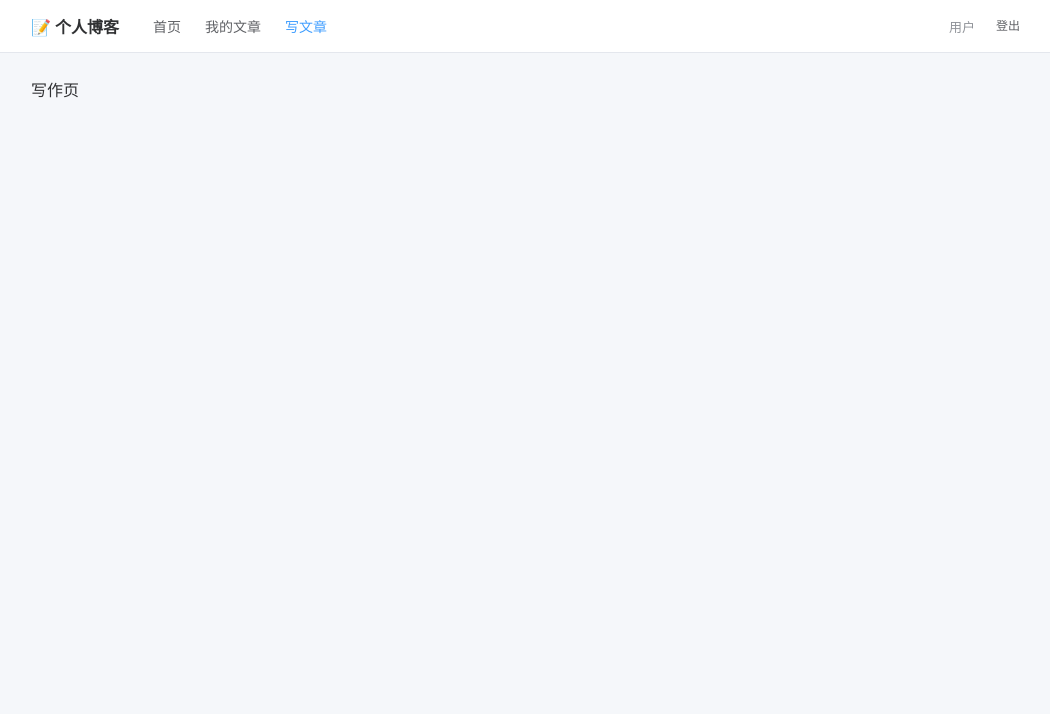
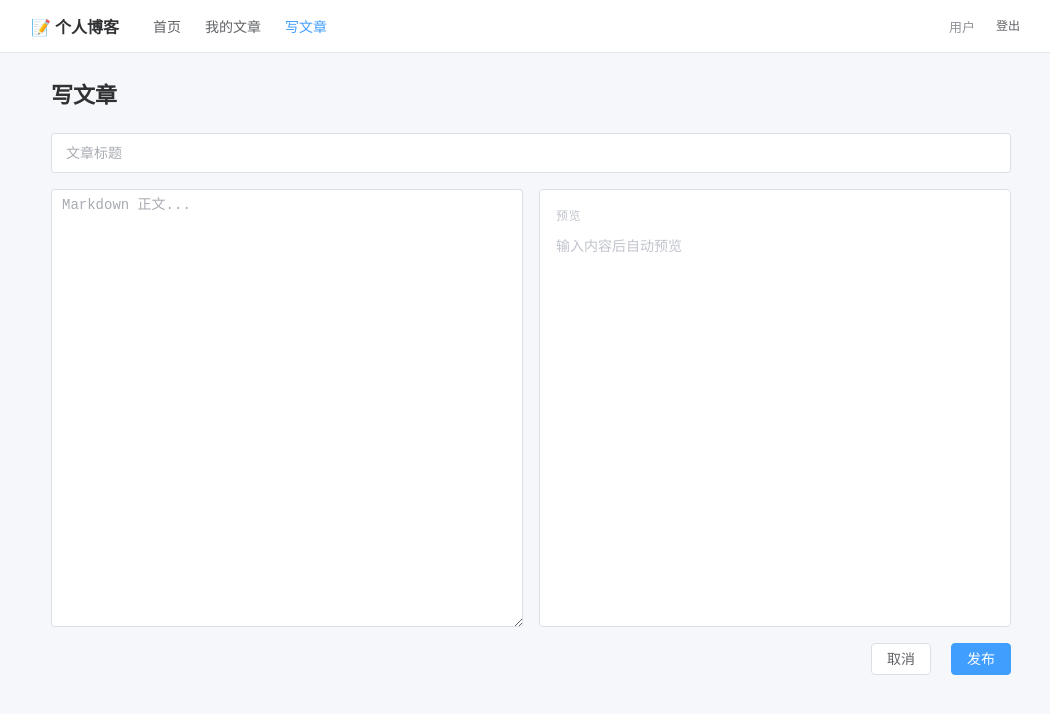
Before and after one commit to Azure404-undefined/Personal-Blog, a Vue app in the folder personal-blog/: page /write in a window 1280 px wide. Shown: the top 714 px of the page, without its empty margins (109-1159 px from the left). Built offline with nearby package versions, Linux system fonts and the light colour scheme; sample sign-in values are in the browser's storage.

Commit message:
feat: add write/edit page, my-articles page, and 404 catch-all route

```diff
--- a/personal-blog/src/router/index.ts
+++ b/personal-blog/src/router/index.ts
@@ -44,10 +44,10 @@ const router = createRouter({
         requiresAuth: true,
       },
     },
-    // {
-    //   path: '/*',
-    //   redirect: '/',
-    // }
+    {
+      path: '/:pathMatch(.*)*',
+      redirect: '/',
+    }
   ],
 })
 
--- a/personal-blog/src/views/my-articles/index.vue
+++ b/personal-blog/src/views/my-articles/index.vue
@@ -1,15 +1,198 @@
 <script setup lang="ts">
-    defineOptions({
-        name: 'MyArticlesView'
-    })
+import { ref, onMounted } from 'vue';
+import { useRouter } from 'vue-router';
+import { getMyArticles, deleteArticle } from '@/services/api/articles';
+import { ElMessageBox, ElMessage } from 'element-plus';
+
+defineOptions({ name: 'MyArticlesView' });
+
+const router = useRouter();
+
+const loading = ref(true);
+const error = ref('');
+const articles = ref<API.Articles.Article[]>([]);
+const page = ref(1);
+const total = ref(0);
+const pageSize = 10;
+const deleting = ref<string | null>(null);
+
+const fetchArticles = async () => {
+  loading.value = true;
+  error.value = '';
+  try {
+    const res = await getMyArticles({ page: page.value, pageSize });
+    articles.value = res.records;
+    total.value = res.total;
+  } catch (e: any) {
+    error.value = e?.message || '加载失败';
+  } finally {
+    loading.value = false;
+  }
+};
+
+const onPageChange = (p: number) => {
+  page.value = p;
+  fetchArticles();
+};
+
+const fmtDate = (ts: number) => {
+  const d = new Date(ts);
+  const pad = (n: number) => String(n).padStart(2, '0');
+  return `${d.getFullYear()}-${pad(d.getMonth() + 1)}-${pad(d.getDate())}`;
+};
+
+const handleDelete = async (id: string) => {
+  try {
+    await ElMessageBox.confirm('确定要删除这篇文章吗？', '删除确认', {
+      confirmButtonText: '删除',
+      cancelButtonText: '取消',
+      type: 'warning',
+    });
+  } catch {
+    return;
+  }
+  deleting.value = id;
+  try {
+    await deleteArticle(id);
+    articles.value = articles.value.filter((a) => a._id !== id);
+    total.value--;
+  } catch (e: any) {
+    ElMessage.error(e?.message || '删除失败');
+  } finally {
+    deleting.value = null;
+  }
+};
+
+onMounted(fetchArticles);
 </script>
 
 <template>
-    <div>
-        我的文章
+  <div class="my-page">
+    <h1 class="page-title">我的文章</h1>
+
+    <!-- loading -->
+    <div v-if="loading" class="state-box">
+      <el-icon class="is-loading" :size="24"><Loading /></el-icon>
+      <span>加载中...</span>
     </div>
+
+    <!-- error -->
+    <div v-else-if="error" class="state-box">
+      <p class="state-text error-text">{{ error }}</p>
+      <el-button @click="fetchArticles">重试</el-button>
+    </div>
+
+    <!-- empty -->
+    <div v-else-if="!articles.length" class="state-box">
+      <p class="state-text">还没有文章</p>
+      <el-button type="primary" @click="router.push('/write')">写一篇</el-button>
+    </div>
+
+    <!-- list -->
+    <template v-else>
+      <div class="article-list">
+        <div v-for="item in articles" :key="item._id" class="article-row">
+          <div class="row-main" @click="router.push(`/articles/${item._id}`)">
+            <h3 class="row-title">{{ item.title }}</h3>
+            <time class="row-date">{{ fmtDate(item.updatedAt) }}</time>
+          </div>
+          <div class="row-actions">
+            <el-button size="small" @click="router.push(`/write?id=${item._id}`)">编辑</el-button>
+            <el-button
+              size="small"
+              type="danger"
+              :loading="deleting === item._id"
+              @click="handleDelete(item._id)"
+            >
+              删除
+            </el-button>
+          </div>
+        </div>
+      </div>
+
+      <div v-if="total > pageSize" class="pagination-wrap">
+        <el-pagination
+          background
+          layout="prev, pager, next"
+          :total="total"
+          :page-size="pageSize"
+          :current-page="page"
+          @current-change="onPageChange"
+        />
+      </div>
+    </template>
+  </div>
 </template>
 
-<style scoped>
+<style lang="scss" scoped>
+.my-page {
+  max-width: 800px;
+  margin: 0 auto;
+}
 
+.page-title {
+  margin: 0 0 24px;
+  font-size: 22px;
+  font-weight: 600;
+}
+
+.state-box {
+  display: flex;
+  flex-direction: column;
+  align-items: center;
+  gap: 12px;
+  padding: 60px 0;
+  color: #909399;
+}
+.state-text {
+  margin: 0;
+  font-size: 14px;
+}
+.error-text {
+  color: #f56c6c;
+}
+
+.article-list {
+  display: flex;
+  flex-direction: column;
+  gap: 0;
+}
+
+.article-row {
+  display: flex;
+  align-items: center;
+  padding: 16px 0;
+  border-bottom: 1px solid #ebeef5;
+}
+
+.row-main {
+  flex: 1;
+  cursor: pointer;
+  min-width: 0;
+}
+
+.row-title {
+  margin: 0 0 4px;
+  font-size: 16px;
+  font-weight: 500;
+  color: #303133;
+}
+
+.row-date {
+  font-size: 12px;
+  color: #c0c4cc;
+}
+
+.row-actions {
+  display: flex;
+  gap: 8px;
+  flex-shrink: 0;
+  margin-left: 16px;
+}
+
+.pagination-wrap {
+  display: flex;
+  justify-content: center;
+  margin-top: 24px;
+}
 </style>
--- a/personal-blog/src/views/write/index.vue
+++ b/personal-blog/src/views/write/index.vue
@@ -1,15 +1,224 @@
 <script setup lang="ts">
-    defineOptions({
-        name: 'WriteView'
-    })
+import { ref, computed, watch, onMounted } from 'vue';
+import { useRoute, useRouter } from 'vue-router';
+import { getArticleById, createArticle, updateArticle } from '@/services/api/articles';
+import { useAuthStore } from '@/stores/modules/auth';
+import MarkdownIt from 'markdown-it';
+import SafeContent from '@/components/safeContent.vue';
+
+defineOptions({ name: 'WriteView' });
+
+const route = useRoute();
+const router = useRouter();
+const authStore = useAuthStore();
+const md = new MarkdownIt({ breaks: true, linkify: true });
+
+const isEdit = computed(() => !!route.query.id);
+const editId = computed(() => route.query.id as string);
+
+const title = ref('');
+const content = ref('');
+const saving = ref(false);
+const loadingArticle = ref(false);
+const fetchError = ref('');
+const saveError = ref('');
+
+const previewHtml = computed(() => (content.value ? md.render(content.value) : ''));
+
+const fetchArticle = async () => {
+  loadingArticle.value = true;
+  fetchError.value = '';
+  try {
+    const article = await getArticleById(editId.value);
+    if (article.ownerUid !== authStore.uid) {
+      fetchError.value = '无权编辑他人的文章';
+      return;
+    }
+    title.value = article.title;
+    content.value = article.content;
+  } catch (e: any) {
+    fetchError.value = e?.message || '加载文章失败';
+  } finally {
+    loadingArticle.value = false;
+  }
+};
+
+// 路由切换(编辑↔创建)时重置状态
+watch(
+  () => route.query.id,
+  () => {
+    title.value = '';
+    content.value = '';
+    fetchError.value = '';
+    if (isEdit.value) fetchArticle();
+  }
+);
+
+onMounted(() => {
+  if (isEdit.value) fetchArticle();
+});
+
+const handleSubmit = async () => {
+  const t = title.value.trim();
+  const c = content.value.trim();
+  if (!t || !c) {
+    saveError.value = '标题和内容不能为空';
+    return;
+  }
+  saving.value = true;
+  saveError.value = '';
+  try {
+    let id: string;
+    if (isEdit.value) {
+      await updateArticle(editId.value, { title: t, content: c });
+      id = editId.value;
+    } else {
+      const res = await createArticle({ title: t, content: c });
+      id = res.id;
+    }
+    router.push(`/articles/${id}`);
+  } catch (e: any) {
+    saveError.value = e?.message || '保存失败';
+  } finally {
+    saving.value = false;
+  }
+};
 </script>
 
 <template>
-    <div>
-        写作页
+  <div class="write-page">
+    <h1 class="page-title">{{ isEdit ? '编辑文章' : '写文章' }}</h1>
+
+    <!-- Loading / Error for edit fetch -->
+    <div v-if="loadingArticle" class="state-box">
+      <el-icon class="is-loading" :size="24"><Loading /></el-icon>
+      <span>加载中...</span>
     </div>
+
+    <div v-else-if="fetchError" class="state-box">
+      <p class="state-text error-text">{{ fetchError }}</p>
+      <el-button @click="router.push('/')">返回首页</el-button>
+    </div>
+
+    <!-- Form -->
+    <form v-else class="write-form" @submit.prevent="handleSubmit">
+      <el-input
+        v-model="title"
+        placeholder="文章标题"
+        size="large"
+        :disabled="saving"
+      />
+
+      <div class="editor-area">
+        <div class="editor-pane">
+          <el-input
+            v-model="content"
+            type="textarea"
+            placeholder="Markdown 正文..."
+            :rows="18"
+            :disabled="saving"
+            resize="vertical"
+          />
+        </div>
+        <div class="preview-pane">
+          <div class="preview-label">预览</div>
+          <SafeContent v-if="previewHtml" :html="previewHtml" />
+          <p v-else class="preview-hint">输入内容后自动预览</p>
+        </div>
+      </div>
+
+      <p v-if="saveError" class="save-error">{{ saveError }}</p>
+
+      <div class="form-actions">
+        <el-button @click="router.back()" :disabled="saving">取消</el-button>
+        <el-button type="primary" :loading="saving" native-type="submit">
+          {{ saving ? '保存中...' : '发布' }}
+        </el-button>
+      </div>
+    </form>
+  </div>
 </template>
 
-<style scoped>
+<style lang="scss" scoped>
+.write-page {
+  max-width: 960px;
+  margin: 0 auto;
+}
 
+.page-title {
+  margin: 0 0 24px;
+  font-size: 22px;
+  font-weight: 600;
+}
+
+.state-box {
+  display: flex;
+  flex-direction: column;
+  align-items: center;
+  gap: 12px;
+  padding: 60px 0;
+  color: #909399;
+}
+.state-text {
+  margin: 0;
+  font-size: 14px;
+}
+.error-text {
+  color: #f56c6c;
+}
+
+.write-form {
+  display: flex;
+  flex-direction: column;
+  gap: 16px;
+}
+
+.editor-area {
+  display: grid;
+  grid-template-columns: 1fr 1fr;
+  gap: 16px;
+  min-height: 400px;
+}
+
+.editor-pane {
+  :deep(textarea) {
+    font-family: 'Fira Code', 'Cascadia Code', monospace;
+    font-size: 14px;
+    line-height: 1.7;
+  }
+}
+
+.preview-pane {
+  background: #fff;
+  border: 1px solid #dcdfe6;
+  border-radius: 4px;
+  padding: 16px;
+  overflow-y: auto;
+}
+
+.preview-label {
+  font-size: 12px;
+  color: #c0c4cc;
+  margin-bottom: 12px;
+  text-transform: uppercase;
+  letter-spacing: 0.5px;
+}
+
+.preview-hint {
+  margin: 0;
+  color: #c0c4cc;
+  font-size: 14px;
+}
+
+.save-error {
+  margin: 0;
+  font-size: 13px;
+  color: #f56c6c;
+}
+
+.form-actions {
+  display: flex;
+  justify-content: flex-end;
+  gap: 8px;
+}
 </style>
```
Also changed, not shown: 1 other file (tests, documents, lock files or other folders).
